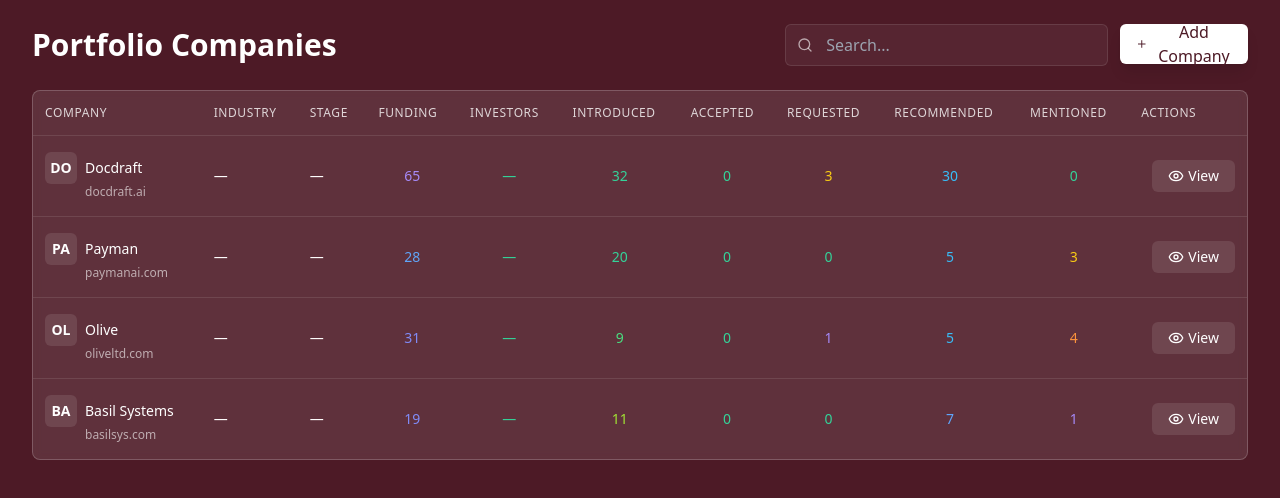
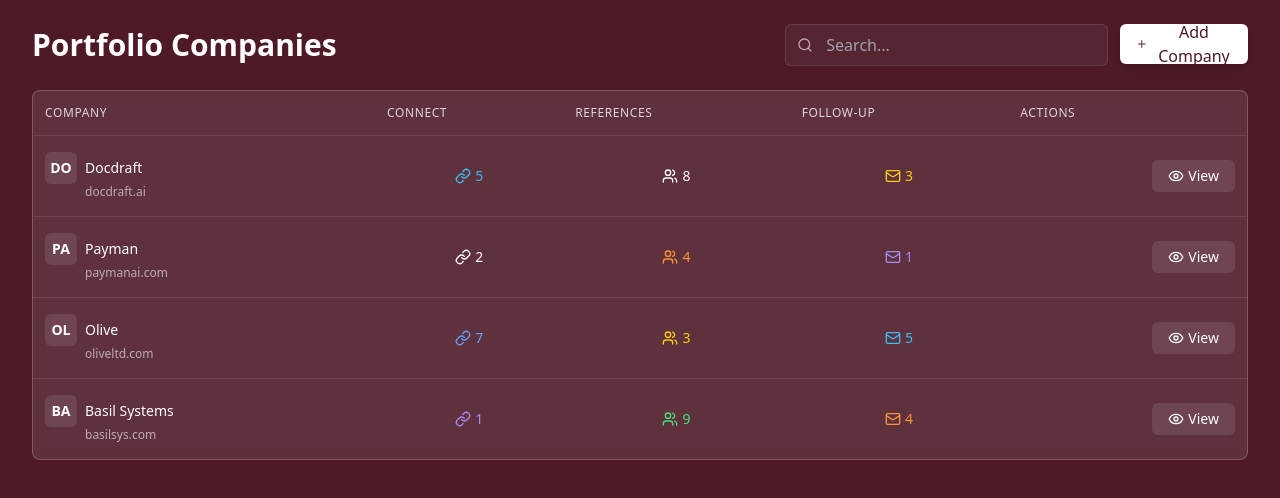
Before and after one commit to natalieho1/maroon-dashboard-magic, a React (Vite) app: page / in a window 1280 px wide. Shown: the top 498 px of the page. Built offline with nearby package versions, Linux system fonts and the light colour scheme.

Commit message:
Refactor company table columns
Update the company table to display Connect, References, and Follow-up columns instead of the original columns.

```diff
--- a/src/components/CompanyTable.tsx
+++ b/src/components/CompanyTable.tsx
@@ -1,22 +1,26 @@
 
 import React from 'react';
-import { Eye } from 'lucide-react';
-import { Link } from 'react-router-dom';
+import { Eye, Link, Users, Mail } from 'lucide-react';
+import { Link as RouterLink } from 'react-router-dom';
 
 export interface Company {
   id: string;
   abbreviation: string;
   name: string;
   website: string;
-  industry: string;
-  stage: string;
-  funding: number;
-  investors: number;
-  introduced: number;
-  accepted: number;
-  requested: number;
-  recommended: number;
-  mentioned: number;
+  industry?: string;
+  stage?: string;
+  funding?: number;
+  investors?: number;
+  introduced?: number;
+  accepted?: number;
+  requested?: number;
+  recommended?: number;
+  mentioned?: number;
+  // New fields for the updated columns
+  connect?: number;
+  references?: number;
+  followUp?: number;
 }
 
 interface CompanyTableProps {
@@ -30,15 +34,9 @@ const CompanyTable = ({ companies }: CompanyTableProps) => {
         <thead>
           <tr>
             <th className="table-header">Company</th>
-            <th className="table-header">Industry</th>
-            <th className="table-header">Stage</th>
-            <th className="table-header">Funding</th>
-            <th className="table-header">Investors</th>
-            <th className="table-header">Introduced</th>
-            <th className="table-header">Accepted</th>
-            <th className="table-header">Requested</th>
-            <th className="table-header">Recommended</th>
-            <th className="table-header">Mentioned</th>
+            <th className="table-header">Connect</th>
+            <th className="table-header">References</th>
+            <th className="table-header">Follow-up</th>
             <th className="table-header">Actions</th>
           </tr>
         </thead>
@@ -59,35 +57,44 @@ const CompanyTable = ({ companies }: CompanyTableProps) => {
                     <span className="font-bold w-8 h-8 rounded-md bg-white/10 flex items-center justify-center">
                       {company.abbreviation}
                     </span>
-                    <Link
+                    <RouterLink
                       to={`/company/${company.id}`}
                       className="font-medium text-white hover:text-white/80 transition-colors"
                     >
                       {company.name}
-                    </Link>
+                    </RouterLink>
                   </div>
                   <a href={`https://${company.website}`} target="_blank" rel="noopener noreferrer" className="text-xs text-white/60 hover:text-white transition-colors ml-10">
                     {company.website}
                   </a>
                 </div>
               </td>
-              <td className="table-data">{company.industry || "—"}</td>
-              <td className="table-data">{company.stage || "—"}</td>
-              <td className={`table-data number-cell color-${company.funding}`}>{company.funding || "—"}</td>
-              <td className={`table-data number-cell color-${company.investors}`}>{company.investors || "—"}</td>
-              <td className={`table-data number-cell color-${company.introduced}`}>{company.introduced}</td>
-              <td className={`table-data number-cell color-${company.accepted}`}>{company.accepted}</td>
-              <td className={`table-data number-cell color-${company.requested}`}>{company.requested}</td>
-              <td className={`table-data number-cell color-${company.recommended}`}>{company.recommended}</td>
-              <td className={`table-data number-cell color-${company.mentioned}`}>{company.mentioned}</td>
+              <td className={`table-data number-cell ${company.connect ? `color-${company.connect}` : ''}`}>
+                <div className="flex items-center justify-center">
+                  <Link className="h-4 w-4 mr-1" />
+                  {company.connect || "—"}
+                </div>
+              </td>
+              <td className={`table-data number-cell ${company.references ? `color-${company.references}` : ''}`}>
+                <div className="flex items-center justify-center">
+                  <Users className="h-4 w-4 mr-1" />
+                  {company.references || "—"}
+                </div>
+              </td>
+              <td className={`table-data number-cell ${company.followUp ? `color-${company.followUp}` : ''}`}>
+                <div className="flex items-center justify-center">
+                  <Mail className="h-4 w-4 mr-1" />
+                  {company.followUp || "—"}
+                </div>
+              </td>
               <td className="table-data text-right">
-                <Link
+                <RouterLink
                   to={`/company/${company.id}`}
                   className="inline-flex items-center justify-center h-8 px-4 rounded-md bg-white/10 hover:bg-white/20 transition-colors duration-200 text-white text-sm"
                 >
                   <Eye className="h-4 w-4 mr-1" />
                   View
-                </Link>
+                </RouterLink>
               </td>
             </tr>
           ))}
--- a/src/components/Dashboard.tsx
+++ b/src/components/Dashboard.tsx
@@ -7,67 +7,43 @@ import CompanyTable, { Company } from './CompanyTable';
 const Dashboard = () => {
   const [searchQuery, setSearchQuery] = useState('');
 
-  // Sample company data
+  // Sample company data with new fields
   const companies: Company[] = [
     {
       id: '1',
       abbreviation: 'DO',
       name: 'Docdraft',
       website: 'docdraft.ai',
-      industry: '',
-      stage: '',
-      funding: 65,
-      investors: 0,
-      introduced: 32,
-      accepted: 0,
-      requested: 3,
-      recommended: 30,
-      mentioned: 0
+      connect: 5,
+      references: 8,
+      followUp: 3
     },
     {
       id: '2',
       abbreviation: 'PA',
       name: 'Payman',
       website: 'paymanai.com',
-      industry: '',
-      stage: '',
-      funding: 28,
-      investors: 0,
-      introduced: 20,
-      accepted: 0,
-      requested: 0,
-      recommended: 5,
-      mentioned: 3
+      connect: 2,
+      references: 4,
+      followUp: 1
     },
     {
       id: '3',
       abbreviation: 'OL',
       name: 'Olive',
       website: 'oliveltd.com',
-      industry: '',
-      stage: '',
-      funding: 31,
-      investors: 0,
-      introduced: 9,
-      accepted: 0,
-      requested: 1,
-      recommended: 5,
-      mentioned: 4
+      connect: 7,
+      references: 3,
+      followUp: 5
     },
     {
       id: '4',
       abbreviation: 'BA',
       name: 'Basil Systems',
       website: 'basilsys.com',
-      industry: '',
-      stage: '',
-      funding: 19,
-      investors: 0,
-      introduced: 11,
-      accepted: 0,
-      requested: 0,
-      recommended: 7,
-      mentioned: 1
+      connect: 1,
+      references: 9,
+      followUp: 4
     }
   ];
 
```
